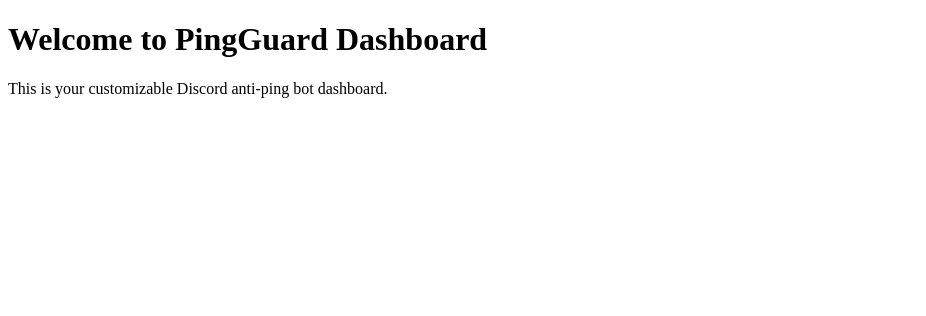
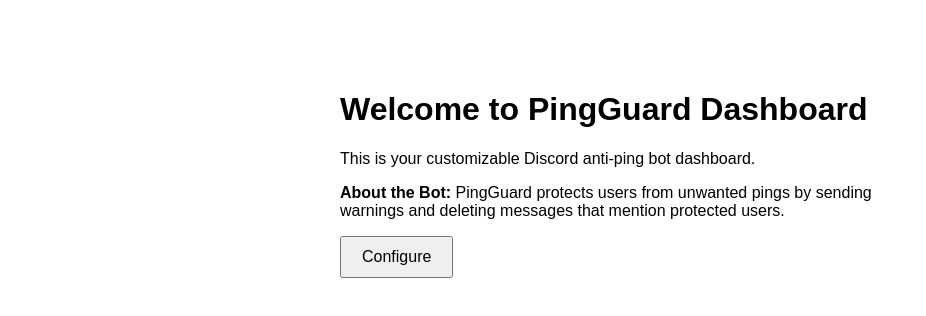
Before and after one commit to BotDeveloper-Code/PingGuard, a plain HTML site: page index.html in a window 1280 px wide. Shown: the whole page, without its empty margins (0-926 px from the left). Drawn offline with Linux system fonts and the light colour scheme.

Commit message:
index.html

```diff
--- a/index.html
+++ b/index.html
@@ -3,9 +3,15 @@
 <head>
   <meta charset="UTF-8" />
   <title>PingGuard Dashboard</title>
+  <style>
+    body { font-family: Arial, sans-serif; max-width: 600px; margin: 50px auto; padding: 20px; }
+    button { padding: 10px 20px; font-size: 16px; cursor: pointer; }
+  </style>
 </head>
 <body>
   <h1>Welcome to PingGuard Dashboard</h1>
   <p>This is your customizable Discord anti-ping bot dashboard.</p>
+  <p><strong>About the Bot:</strong> PingGuard protects users from unwanted pings by sending warnings and deleting messages that mention protected users.</p>
+  <button onclick="window.location.href='configure.html'">Configure</button>
 </body>
 </html>
```
